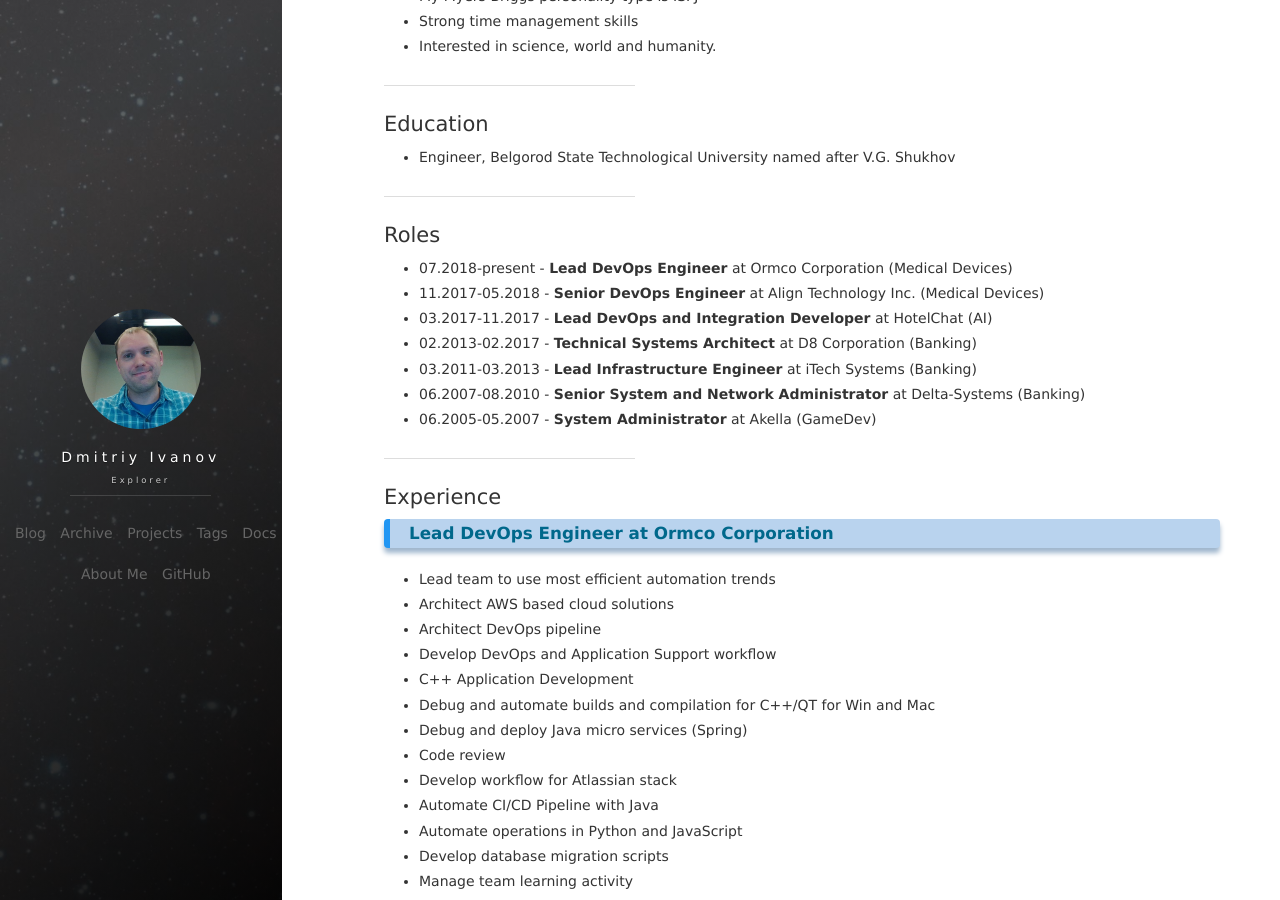
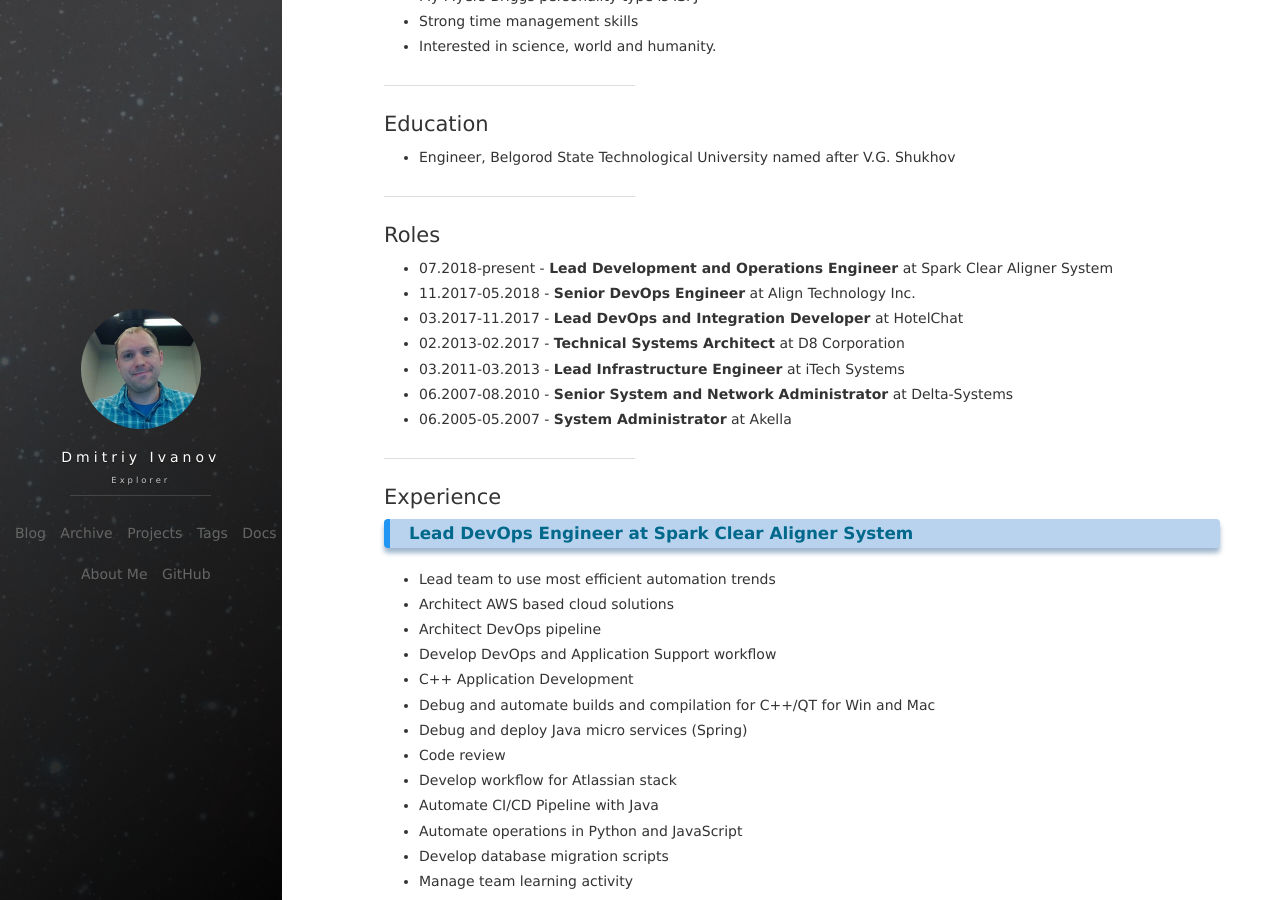
Before and after one commit to d-k-ivanov/d-k-ivanov.github.io, a Jekyll site: the page built from about.md, in a window 1280 px wide and 900 px high, scrolled down 308 px. Built offline with Jekyll 4.4.1, drawn with Linux system fonts in a browser that asks for light colours; nearby versions of some CDN libraries; comment, search, counter and statistics services are not loaded.

Commit message:
Post 2019-10-18-13:56:11

```diff
--- a/about.md
+++ b/about.md
@@ -25,19 +25,19 @@
 
 ## Roles
 
-* 07.2018-present - **Lead DevOps Engineer** at Ormco Corporation (Medical Devices)
-* 11.2017-05.2018 - **Senior DevOps Engineer** at Align Technology Inc. (Medical Devices)
-* 03.2017-11.2017 - **Lead DevOps and Integration Developer** at HotelChat (AI)
-* 02.2013-02.2017 - **Technical Systems Architect** at D8 Corporation (Banking)
-* 03.2011-03.2013 - **Lead Infrastructure Engineer** at iTech Systems (Banking)
-* 06.2007-08.2010 - **Senior System and Network Administrator** at Delta-Systems (Banking)
-* 06.2005-05.2007 - **System Administrator** at Akella (GameDev)
+* 07.2018-present - **Lead Development and Operations Engineer** at Spark Clear Aligner System
+* 11.2017-05.2018 - **Senior DevOps Engineer** at Align Technology Inc.
+* 03.2017-11.2017 - **Lead DevOps and Integration Developer** at HotelChat
+* 02.2013-02.2017 - **Technical Systems Architect** at D8 Corporation
+* 03.2011-03.2013 - **Lead Infrastructure Engineer** at iTech Systems
+* 06.2007-08.2010 - **Senior System and Network Administrator** at Delta-Systems
+* 06.2005-05.2007 - **System Administrator** at Akella
 
 ***
 
 ## Experience
 
-### [**Lead DevOps Engineer at Ormco Corporation**](https://ormco.com)
+### [**Lead DevOps Engineer at Spark Clear Aligner System**](https://ormco.com/spark)
 
 * Lead team to use most efficient automation trends
 * Architect AWS based cloud solutions
```
